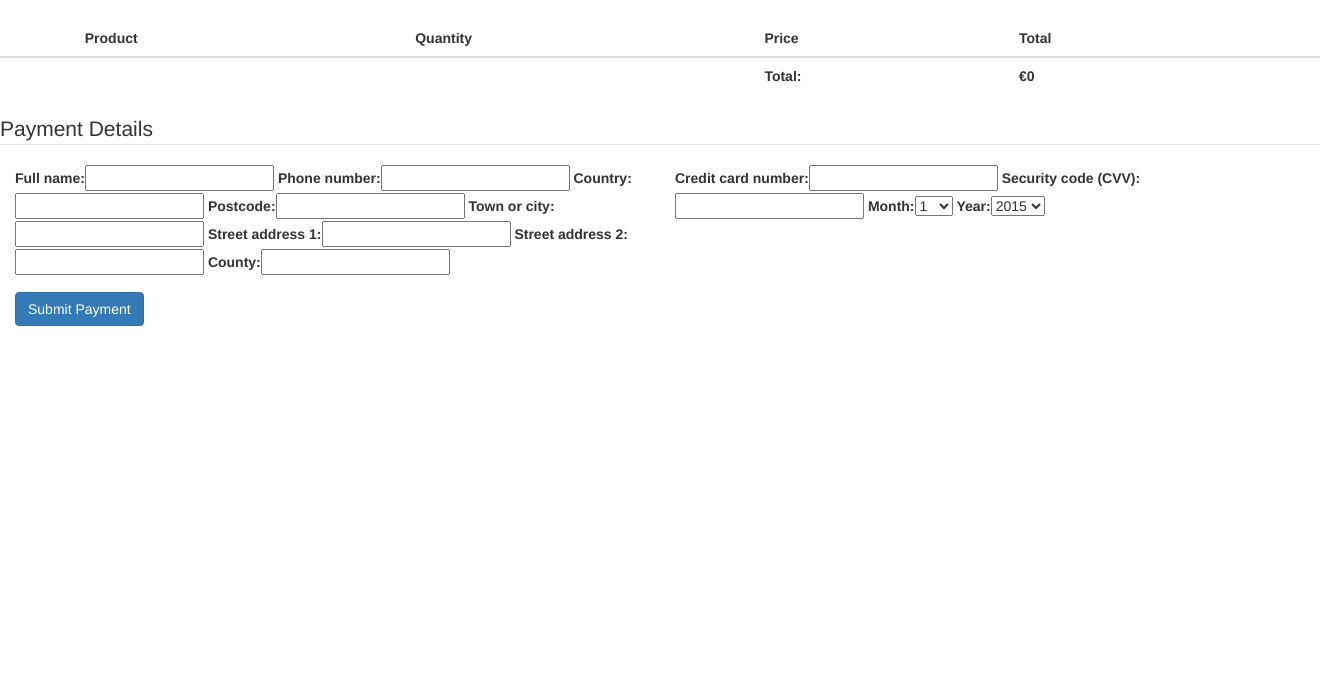
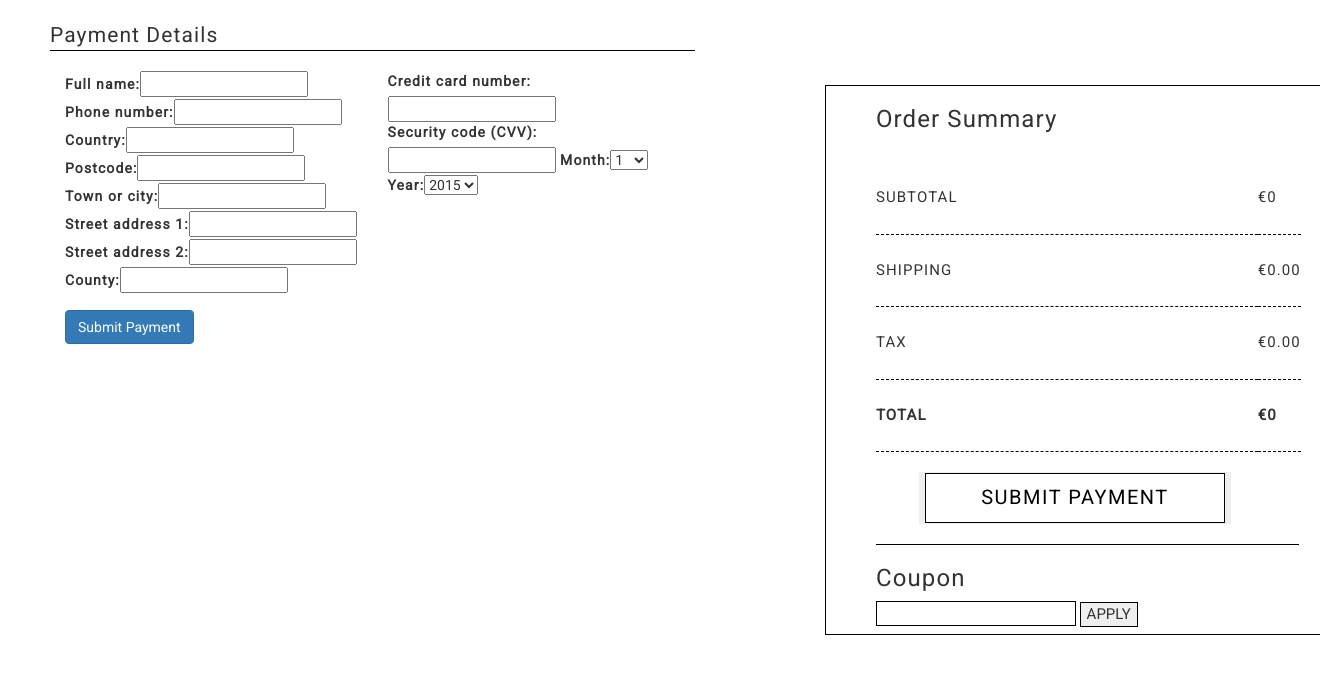
Before and after one commit to Code-Institute-Submissions/notepaper_shop, a Django app: page /checkout/ in a window 1320 px wide. Shown: the part 82-756 px from the top of the page. Run offline with Django 3.2, Linux system fonts and the light colour scheme; tables that the repository leaves empty hold one stand-in row (values such as "Sample post"); some libraries are stand-ins or nearby versions; some web fonts are replaced.

Commit message:
CART UX and FIXED QUANTITY BUGS

```diff
--- a/cart/templates/cart/_show_cart.html
+++ b/cart/templates/cart/_show_cart.html
@@ -1,6 +1,11 @@
+<div class="row">
+ <div class="col-sm-6">
+<div class="cartpagetitle">
+<h1>Cart</h1>
+</div>
 <table class="table">
     <thead>
-        <tr>
+        <tr class="tableheader">
             <th></th>
             <th>Product</th>
             <th>Quantity</th>
@@ -11,31 +16,29 @@
     </thead>
     <tbody>
         {% for item in cart_items %}
-        <tr>
+        <tr class="tablerow">
             <td><img width="150" height="75" src="{{MEDIA_URL}}{{item.image}}"/></td>
             <td>{{ item.name }}</td>
             <td><form method="post" action="{% url 'update_quantity' item.product_id %}">
                 {% csrf_token %}
-                <input type="number" value="{{item.quantity}}" id="quantity" name="quantity"/>
-                <input type="submit" class="" value="Update"/>
+                <input type="number" value="{{item.quantity}}" id="quantity" name="quantity" min="1" required/>
+
+               <button type="submit" value="Submit"class="updatebutton">UPDATE</button>
+
                 </form></td>
             <td>€{{ item.price }}</td>
             <td>€{{ item.total}}</td>
             <td><form method="post" action="{% url 'remove_from_cart' item.product_id %}">
                 {% csrf_token %}
-                <input type="submit" class="btn btn-success" value="Remove"/>
+                <button type="submit" value="Submit"class="updatebutton">REMOVE</button>
                 </form>
             </td>
         </tr>
         {% endfor %}
 
-        <tr>
-            <td></td>
-            <td></td>
-            <td></td>
-            <td><strong>Total:</strong></td>
-            <td><strong>€{{total}}</strong></td>
-            <td></td>
-        </tr>
+
     </tbody>
 </table>
+</div>
+ {% include 'cart/_order_summary.html' %}
+</div>
--- a/checkout/templates/checkout/checkout.html
+++ b/checkout/templates/checkout/checkout.html
@@ -12,11 +12,12 @@
   <script type="text/javascript" src="{% static 'checkout/stripe.js' %}"></script>
 {% endblock %}
 {% block content %}
-{% include 'cart/_show_cart.html' %}
 
-    <form role="form" method="post" id="payment-form" action="{% url 'checkout' %}">
+    <div class="row">
+      <div class="col-sm-6 checkoutformdiv">
+         <form role="form" method="post" id="payment-form" action="{% url 'checkout' %}" id="checkoutform">
 
-    <legend>Payment Details</legend>
+    <legend class="checkoutlegend">Payment Details</legend>
 
     <div id="credit-card-errors" style="display:none">
       <div class="alert-message block-message error" id="stripe-error-message"></div>
@@ -36,4 +37,53 @@
     </div>
 
     </form>
+      </div>
+     <div class="col-sm-3">
+     <div class="ordersummary">
+     <h3 class="ordersummaryheader">Order Summary</h3>
+     <table class="summarytable">
+
+    <tbody>
+
+
+        <tr class="summaryrow">
+            <td class="summarytitlerow">SUBTOTAL</td>
+            <td class="summarynumberrow">€{{total}}</td>
+        </tr>
+         <tr class="summaryrow">
+            <td class="summarytitlerow">SHIPPING</td>
+            <td class="summarynumberrow">€0.00</td>
+        </tr>
+         <tr class="summaryrow">
+            <td class="summarytitlerow">TAX</td>
+            <td class="summarynumberrow">€0.00</td>
+        </tr>
+         <tr class="summaryrow">
+            <td class="summarytitlerow"><strong>TOTAL</strong></td>
+            <td class="summarynumberrow"><strong>€{{total}}</strong></td>
+        </tr>
+    </tbody>
+</table>
+<div class="summarycheckoutbutton">
+               <button type="submit" value="Submit"class="addcartbutton" form="checkoutform" name="commit"><div class="addcartbuttondiv">SUBMIT PAYMENT</div></button>
+               </div>
+  <div class="hrdiv">
+   <hr>
+   </div>
+   <h3 class="ordersummaryheader">Coupon</h3>
+   <div class="coupondiv">
+   <form action="{% url 'apply_coupon' %}" method="post">
+
+        {% csrf_token %}
+        <div class="form-group">
+            <input type="text" name="code" class="couponinput"/>
+          <button type="submit" value="Submit"class="couponbutton">APPLY</button>
+        </div>
+</form>
+</div>
+     </div>
+
+ </div>
+    </div>
+
 {% endblock %}
--- a/home/static/home/style.css
+++ b/home/static/home/style.css
@@ -1,350 +1,416 @@
 /*NAVBAR STYLES*/
-#nav1{
-  margin-bottom:0px;
 
-  background:rgba(0,0,0,0.9);
-  border:none;
+#nav1 {
+    margin-bottom: 0px;
+
+    background: rgba(0, 0, 0, 0.9);
+    border: none;
 
 
 }
-.searchbox{
-    border:1px solid black;
-    border-radius:0%;
+
+.searchbox {
+    border: 1px solid black;
+    border-radius: 0%;
 
 }
 
-#nav2{
+#nav2 {
 
-  background:white;
+    background: white;
 
 }
+
 .navbar-default {
     background-color: #f8f8f8;
     border-bottom: 1px solid black;
 }
-#ul1 > li > a{
-    padding-top:5px !important; padding-bottom:0 !important;
+
+#ul1>li>a {
+    padding-top: 5px !important;
+    padding-bottom: 0 !important;
     height: 20px;
-    text-align:center;
-    color:white;
+    text-align: center;
+    color: white;
     font-family: 'Josefin Sans', sans-serif;
 }
-.navbar-default .navbar-nav>li>a{
-    color:black;
+
+.navbar-default .navbar-nav>li>a {
+    color: black;
 }
-#actions > li > a{
-    padding-top:5px !important; padding-bottom:0 !important;
+
+#actions>li>a {
+    padding-top: 5px !important;
+    padding-bottom: 0 !important;
     height: 20px;
-    text-align:center;
+    text-align: center;
 }
-.navbar {min-height:30px !important;
+
+.navbar {
+    min-height: 30px !important;
 
     -webkit-border-radius: 0;
     -moz-border-radius: 0;
     border-radius: 0;
 
 }
-.navbar-brand{
+
+.navbar-brand {
     font-family: 'Comfortaa', cursive;
 
-    font-size:30px;
-    margin-right:20px;
+    font-size: 30px;
+    margin-right: 20px;
 }
-.navbar-nav{
+
+.navbar-nav {
     font-family: 'Source Sans Pro', sans-serif;
 
 
 }
 
-.navbar-right{
+.navbar-right {
     font-family: 'Source Sans Pro', sans-serif;
 }
-.categories{
-    margin-right:50px;
-    color:black;
+
+.categories {
+    margin-right: 50px;
+    color: black;
 }
+
 .searchform {
-    border:none;
+    border: none;
 
-    background:transparent;
-    width:1000px;
+    background: transparent;
+    width: 1000px;
 }
-.searchicon{
-    background:transparent;
-    border:none;
+
+.searchicon {
+    background: transparent;
+    border: none;
 }
+
 /*NAVBAR RESPONSIVE MEDIA QUERIES*/
-@media (min-width: 768px) {#altcollapse{
+
+@media (min-width: 768px) {
+    #altcollapse {
         display: none;
-  }}
+    }
+}
 
 
-@media (min-width: 992px) { #altcollapse{
+@media (min-width: 992px) {
+    #altcollapse {
         display: none;
-  }}
+    }
+}
 
 
-@media (min-width: 1200px) {#altcollapse{
+@media (min-width: 1200px) {
+    #altcollapse {
         display: none;
-  }}
-@media (max-width: 575.98px) { #actions{
-  display:none;
-} }
+    }
+}
+
+@media (max-width: 575.98px) {
+    #actions {
+        display: none;
+    }
+}
 
 
-@media (max-width: 767.98px) {#actions{
-  display:none;
-}}
+@media (max-width: 767.98px) {
+    #actions {
+        display: none;
+    }
+}
 
 
-#ul1{
+#ul1 {
     font-style: italic;
-    color:black;
+    color: black;
 }
 
 /*LOGIN AND REGISTER PAGE STYLES*/
-.accounts_form_header{
-    text-align:center;
+
+.accounts_form_header {
+    text-align: center;
 }
+
 /*PRODUCT LIST PAGE STYLES*/
 
-
-.filters{
-    margin-right:10px;
+.filters {
+    margin-right: 10px;
 
 }
+
 .filters a {
-    color:black;
+    color: black;
 
 }
-.product_count{
+
+.product_count {
     text-align: right
 }
-.itemtitle{
+
+.itemtitle {
     font-family: 'Abril Fatface', cursive;
     margin-bottom: 10px
 }
-.cart_name{
+
+.cart_name {
     font-family: 'Roboto', sans-serif;
     font-size: 15px;
-  margin-top:5px;
+    margin-top: 5px;
 }
-.cart_price{
+
+.cart_price {
     font-family: 'Roboto', sans-serif;
     font-size: 15px
 }
-.imagecontainer{
+
+.imagecontainer {
     border-bottom: 1px solid lightgrey
 }
-.heartitem{
-     margin-top:5px;
+
+.heartitem {
+    margin-top: 5px;
     font-size: 25px;
 
-    height:100px;
+    height: 100px;
     display: flex;
 
     justify-content: flex-end;
     margin-left: 50px
 }
 
-.addcartbutton{
+.addcartbutton {
     text-decoration: none;
     color: #000000;
 
 }
-.addcartbuttondiv{
-height:50px;
-width:300px;
+
+.addcartbuttondiv {
+    height: 50px;
+    width: 300px;
     text-align: center;
 
     font-size: 0.8em;
 
     line-height: 46px;
     letter-spacing: 1.5px;
-  background-color: rgba(255,255,255,1);
-  border:1px solid black;
+    background-color: rgba(255, 255, 255, 1);
+    border: 1px solid black;
     font-weight: 500;
 
 
 
 }
-.addcartbuttondiv:hover{
-  background:rgba(0,0,0,0.9);
+
+.addcartbuttondiv:hover {
+    background: rgba(0, 0, 0, 0.9);
     color: #ffffff;
     text-decoration: none;
 }
-.addcartbutton:hover{
+
+.addcartbutton:hover {
 
     text-decoration: none;
 }
 
 /*HOMEPAGE STYLES*/
-.homeimage{
+
+.homeimage {
     display: block;
-    margin: 0 auto ;
-    width:80%;
-    margin-top:30px;
+    margin: 0 auto;
+    width: 80%;
+    margin-top: 30px;
 
-    height:500px;
+    height: 500px;
 
 }
-.homeimage1{
 
-    margin-right:1px;
+.homeimage1 {
+
+    margin-right: 1px;
 
 
 
 }
-.homeimage2{
 
-    margin-left:1px;
+.homeimage2 {
+
+    margin-left: 1px;
 
 
 
 }
-.headertext{
-    background-color: rgba(196, 195, 208,1);
-    height:500px;
-    margin-top:30px;
+
+.headertext {
+    background-color: rgba(196, 195, 208, 1);
+    height: 500px;
+    margin-top: 30px;
     margin-left: 0px;
-    margin-right:0px;
+    margin-right: 0px;
 }
-.headerline1{
+
+.headerline1 {
     font-family: 'Montserrat', sans-serif;
     text-align: center;
-    font-size:30px;
+    font-size: 30px;
     margin-top: 20px;
 
 }
-.headerline2{
+
+.headerline2 {
     font-family: 'Bitter', serif;
     text-align: center;
-    font-size:70px;
+    font-size: 70px;
     margin-top: 100px;
 }
-.headerline3{
+
+.headerline3 {
 
     font-family: 'Montserrat', sans-serif;
     font-size: 30px;
     text-align: center;
     margin-top: 100px;
- border:5px double white;
- width:200px;
- height:50px;
+    border: 5px double white;
+    width: 200px;
+    height: 50px;
 
 
 }
-.headerline3case{
+
+.headerline3case {
     display: flex;
     justify-content: center;
-    align-items:center;
+    align-items: center;
 }
-.newarrivals{
+
+.newarrivals {
     text-align: center;
     font-family: 'Source Sans Pro', sans-serif;
     margin-bottom: 15px
 }
+
 /*PRODUCT DESCRIPTION PAGES */
-.prod_desc{
-    text-align:center;
+
+.prod_desc {
+    text-align: center;
     margin-bottom: 10px
 }
-.add_cart_form{
-    margin-top:10px;
+
+.add_cart_form {
+    margin-top: 10px;
 }
 
-#quantity{
-    width:50px;
+#quantity {
+    width: 50px;
 }
-.productdesccartbutton{
+
+.productdesccartbutton {
     margin-top: 10px
 }
 
-hr{
+hr {
     border-color: black
 }
-.namedesc{
+
+.namedesc {
     font-family: 'Roboto', sans-serif;
     font-size: 20px;
 }
-.pricedesc{
+
+.pricedesc {
     font-family: 'Roboto', sans-serif;
     font-size: 20px;
 }
-.desctitledesc{
+
+.desctitledesc {
     font-family: 'Roboto', sans-serif;
     font-size: 15px;
 
 }
-.descdesc{
+
+.descdesc {
     font-family: 'Roboto', sans-serif;
     line-height: 1.6;
 }
-.quantdesc{
+
+.quantdesc {
     font-family: 'Roboto', sans-serif;
     font-size: 15px;
 
 }
-.addwishlistbutton{
+
+.addwishlistbutton {
     text-decoration: none;
     color: white;
 
 }
-.addwishlistdiv{
-height:50px;
-width:300px;
+
+.addwishlistdiv {
+    height: 50px;
+    width: 300px;
     text-align: center;
 
     font-size: 0.8em;
 
     line-height: 46px;
     letter-spacing: 1.5px;
-  background-color: rgba(169,20,25,1);
-  border:1px solid black;
+    background-color: rgba(169, 20, 25, 1);
+    border: 1px solid black;
     font-weight: 500;
 
 
 
 }
-.addwishlistdiv:hover{
-  background:rgba(255,255,255,0.9);
+
+.addwishlistdiv:hover {
+    background: rgba(255, 255, 255, 0.9);
     color: black;
     text-decoration: none;
 }
-.addwishlistbutton:hover{
+
+.addwishlistbutton:hover {
 
     text-decoration: none;
 }
 
-button.addcartbutton{
-    border:none;
+button.addcartbutton {
+    border: none;
     background-color: none
 }
-button.addwishlistbutton{
-    border:none;
+
+button.addwishlistbutton {
+    border: none;
     background-color: none
 }
+
 /*PROFILE PAGE */
-.account_info{
+
+.account_info {
     font-size: 20px
 }
 
-.profile_nav_div{
-    border-right:1px solid grey;
-    height:500px;
+.profile_nav_div {
+    border-right: 1px solid grey;
+    height: 500px;
 }
-.responsive_profile_nav{
-    display:none;
+
+.responsive_profile_nav {
+    display: none;
 
 }
 
 /*RESPONSIVE PROFILE PAGE*/
 
-@media (max-width: 1052px) { .profile_nav_div{
-  display:none;
+@media (max-width: 1052px) {
+    .profile_nav_div {
+        display: none;
     }
-    .responsive_profile_nav{
-    display:inline;
+    .responsive_profile_nav {
+        display: inline;
 
 
     }
@@ -368,14 +434,126 @@ button.addwishlistbutton{
     }
 
     .responsive_profile_nav .caret {
-  display:none;
+        display: none;
     }
 
     .responsive_profile_nav .dropdown-menu {
-padding-left:100px;
-padding-right:40px;
+        padding-left: 100px;
+        padding-right: 40px;
     }
 
 }
 
 /*CART STYLES*/
+.updatebutton{
+    background-color: none;
+    border:1px solid black;
+}
+.ordersummary {
+    margin-top: 65px;
+    margin-left: 100px;
+    height: 550px;
+    width: 500px;
+    font-family: 'Roboto', sans-serif;
+    font-size: 10px;
+    letter-spacing: 1.1px;
+    border: 1px solid black;
+}
+.ordersummaryheader{
+    margin-left: 50px
+}
+
+.cartpagetitle {
+
+    margin-left: 50px;
+    font-family: 'Roboto', sans-serif;
+    font-size: 30px;
+    letter-spacing: 1.1px;
+}
+
+.tableheader {
+    border-top: 1px solid black;
+
+}
+
+.tablerow {
+    border-top: 1px solid black;
+    border-bottom: 1px solid black;
+}
+
+.table {
+    margin-left: 50px;
+
+}
+
+.summarytable {
+    margin-left: 50px;
+    margin-top: 30px;
+}
+
+.summaryrow {
+    border-bottom: 1px dashed black;
+    margin-bottom: 20px;
+}
+
+.summarytitlerow {
+    padding-right: 300px;
+    padding-bottom: 25px;
+    padding-top: 25px;
+    font-size: 15px;
+    font-family: 'Roboto', sans-serif;
+
+}
+
+.summarynumberrow {
+ padding-bottom: 25px;
+    padding-top: 25px;
+    font-size: 15px;
+    font-family: 'Roboto', sans-serif;
+
+}
+.summarycheckoutbutton{
+    margin-top: 20px;
+    display:flex;
+    justify-content:center;
+    font-size: 25px
+
+}
+
+.hrdiv{
+    margin-top: 20px;
+      margin-left: 50px;
+      margin-right: 25px;
+}
+.coupondiv{
+    margin-left: 50px
+}
+.couponbutton{
+    background-color: none;
+    border:1px solid black;
+    font-size: 15px
+}
+.couponinput{
+    border:1px solid black;
+    height:25px;
+    width:200px;
+    font-size:15px;
+}
+
+/*CHECKOUT STYLES*/
+
+.checkoutlegend{
+    border-bottom: 1px solid black
+}
+
+.checkoutformdiv{
+    margin-left: 50px;
+    font-family: 'Roboto', sans-serif;
+     letter-spacing: 1.1px;
+
+}
+
+ .form-control{
+    border:1px solid black;
+    border-radius: 0%
+}
--- a/products/templates/products/view_product.html
+++ b/products/templates/products/view_product.html
@@ -23,7 +23,7 @@
       <form action="{% url 'add_to_cart' %}" method="post">
               {% csrf_token %}
               <input type="hidden" id="id" name="id" value="{{products.id}}"/>
-              <h2 class="quantdesc">Quantity:</h2><input type="number" id="quantity" name="quantity"/>
+              <h2 class="quantdesc">Quantity:</h2><input type="number" id="quantity" name="quantity" value="1" min="1" required/>
              <div class="productdesccartbutton">
                <button type="submit" value="Submit"class="addcartbutton"><div class="addcartbuttondiv">ADD TO CART</div></button>
                </div>
```
Also changed, not shown: cart/templates/cart/_order_summary.html (added, +47 -0 lines), cart/templates/cart/view_cart.html (+1 -10 lines), cart/views.py (+0 -32 lines), db.sqlite3. Lines whose indentation alone changed are shown as unchanged.
